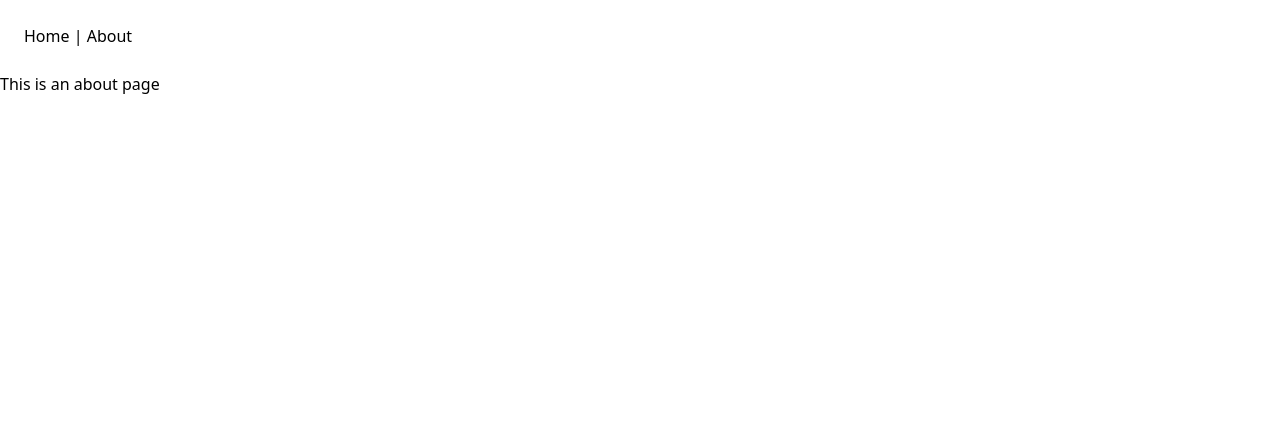
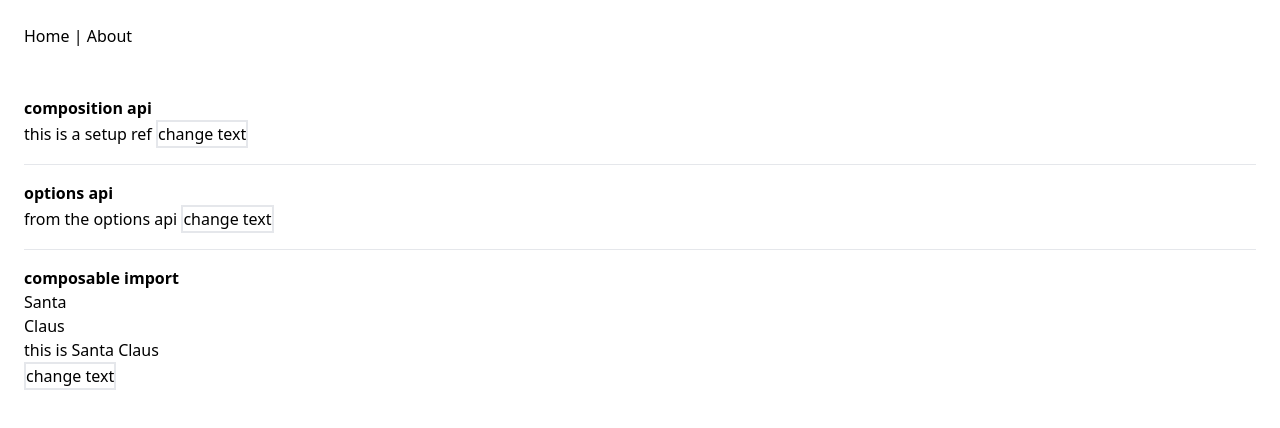
Before and after one commit to aurelienroux/vue3-poc, a Vue app: page /about in a window 1280 px wide. Shown: the top 428 px of the page. Built offline with nearby package versions, Linux system fonts and the light colour scheme.

Commit message:
composition composable

```diff
--- /dev/null
+++ b/src/composables/useSomethingElse.js
@@ -0,0 +1,20 @@
+import { ref, computed } from "vue";
+
+export default function useSomethingElse() {
+  const firstName = ref("Santa");
+  const lastName = ref("Claus");
+
+  const fullName = computed(() => {
+    return `this is ${firstName.value} ${lastName.value}`;
+  });
+  const updateRealName = () => {
+    firstName.value = "Satan";
+  };
+
+  return {
+    firstName,
+    lastName,
+    fullName,
+    updateRealName,
+  };
+}
--- a/src/views/About.vue
+++ b/src/views/About.vue
@@ -1,5 +1,67 @@
 <template>
-  <div class="about">
-    <h1>This is an about page</h1>
+  <div class="p-6">
+    <div class="mb-4">
+      <h2 class="font-bold">composition api</h2>
+      {{ composition }}
+      <button class="border-2" @click="changeCompositionText">
+        change text
+      </button>
+    </div>
+
+    <hr class="mb-4" />
+
+    <div class="mb-4">
+      <h2 class="font-bold">options api</h2>
+      {{ options }}
+      <button class="border-2" @click="changeOptionsText">change text</button>
+    </div>
+
+    <hr class="mb-4" />
+
+    <div>
+      <h2 class="font-bold">composable import</h2>
+      <p>{{ firstName }}</p>
+      <p>{{ lastName }}</p>
+      <p>{{ fullName }}</p>
+      <button class="border-2" @click="updateRealName">change text</button>
+    </div>
   </div>
 </template>
+
+<script lang="ts">
+import { defineComponent, ref } from "vue";
+import useSomethingElse from "../composables/useSomethingElse";
+
+export default defineComponent({
+  setup() {
+    const { firstName, lastName, fullName, updateRealName } =
+      useSomethingElse();
+
+    const composition = ref("this is a setup ref");
+    const changeCompositionText = () => {
+      composition.value = "changed from composition!";
+    };
+
+    return {
+      composition,
+      changeCompositionText,
+      firstName,
+      lastName,
+      fullName,
+      updateRealName,
+    };
+  },
+  data() {
+    return {
+      options: "from the options api",
+    };
+  },
+  methods: {
+    changeOptionsText() {
+      this.options = "changed from options!";
+    },
+  },
+});
+</script>
+
+<style scoped></style>
--- a/src/views/Home.vue
+++ b/src/views/Home.vue
@@ -28,7 +28,7 @@ export default defineComponent({
     // return { ...toRefs(state) };
 
     // 2) REFS *******************************************
-    const name = ref("Mario");
+    const name = ref<string>("Mario");
     const age = ref<number | string>(22); // typed as a generic
 
     // rewriting the ref age value, can be a number or a string because of line 30
```
